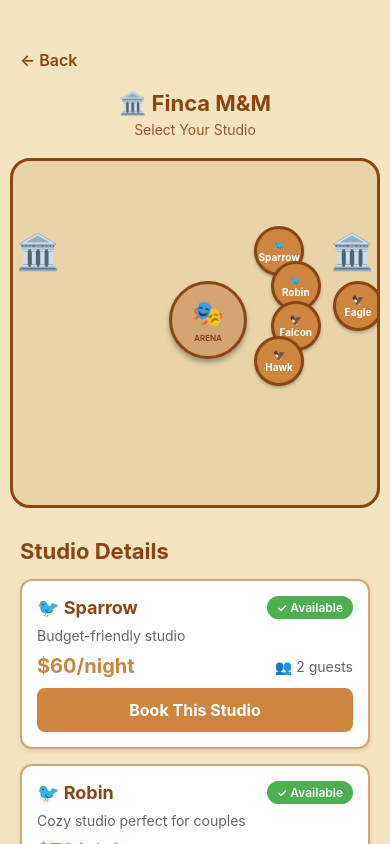
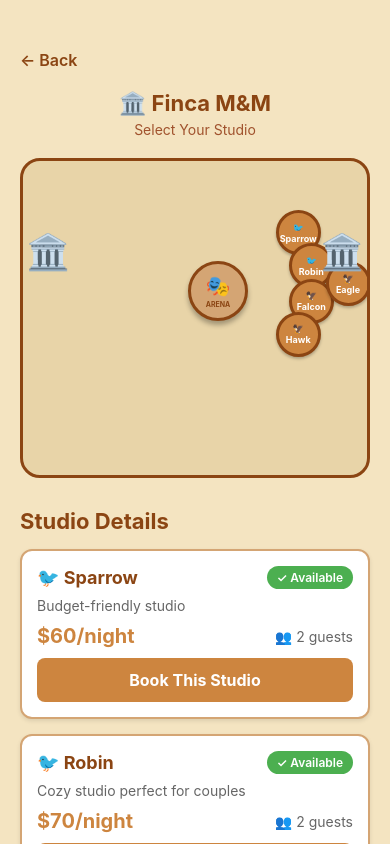
Before and after one commit to WiliScorpion/finca-mm, a React Native app: screen / in a window 390 px wide. Built offline with nearby package versions, Linux system fonts and the light colour scheme.

Commit message:
Complete responsive redesign - all buttons fit in frame

```diff
--- a/src/screens/AmphitheaterBookingScreen.tsx
+++ b/src/screens/AmphitheaterBookingScreen.tsx
@@ -3,10 +3,11 @@ import { StyleSheet, Text, View, TouchableOpacity, ScrollView, Dimensions } from
 import { StudioFlat } from '../types';
 
 const { width, height } = Dimensions.get('window');
-const ARENA_SIZE = Math.min(width * 0.2, 80);
 const IS_SMALL_SCREEN = width < 400;
-const SEAT_SIZE = IS_SMALL_SCREEN ? 50 : 80;
-const CONTAINER_WIDTH = width - 20; // Account for margins
+const CONTAINER_PADDING = 20;
+const USABLE_WIDTH = width - (CONTAINER_PADDING * 2);
+const SEAT_SIZE = IS_SMALL_SCREEN ? 45 : 80;
+const ARENA_SIZE = IS_SMALL_SCREEN ? 60 : 100;
 
 interface Props {
   studios: StudioFlat[];
@@ -22,26 +23,31 @@ export default function AmphitheaterBookingScreen({ studios, onStudioSelect, onB
     // Tier 1: Studios 1-4, Tier 2: Studio 5
     const tier = index < 4 ? 1 : 2;
 
-    // Calculate max radius that fits in container
-    const maxRadius = (CONTAINER_WIDTH / 2) - (SEAT_SIZE / 2) - 10; // 10px padding
+    // Calculate safe radius - ensure seats don't overflow
+    const maxAllowedRadius = (USABLE_WIDTH / 2) - (SEAT_SIZE / 2) - 5;
 
     if (tier === 1) {
-      // 4 studios in first tier
+      // 4 studios in first tier - arrange in tighter arc
       const studiosInTier = 4;
-      const angleSpread = IS_SMALL_SCREEN ? Math.PI * 0.7 : Math.PI * 0.85;
-      const angleOffset = IS_SMALL_SCREEN ? Math.PI * 0.15 : Math.PI * 0.075;
+      // Use 60 degrees arc (π/3) instead of 180 to keep everything compact
+      const angleSpread = IS_SMALL_SCREEN ? Math.PI * 0.6 : Math.PI * 0.8;
+      const angleOffset = IS_SMALL_SCREEN ? Math.PI * 0.2 : Math.PI * 0.1;
       const angleStep = angleSpread / (studiosInTier + 1);
       const angle = angleStep * (index + 1) + angleOffset;
 
-      const radius = Math.min(ARENA_SIZE + (IS_SMALL_SCREEN ? 40 : 60), maxRadius * 0.6);
+      // Use smaller radius on mobile
+      const baseRadius = IS_SMALL_SCREEN ? 35 : 60;
+      const radius = Math.min(ARENA_SIZE + baseRadius, maxAllowedRadius * 0.65);
+
       const x = radius * Math.cos(angle - Math.PI / 2);
       const y = radius * Math.sin(angle - Math.PI / 2);
 
       return { x, y, tier };
     } else {
-      // 1 studio in second tier (centered)
-      const radius = Math.min(ARENA_SIZE + (IS_SMALL_SCREEN ? 80 : 120), maxRadius);
-      const angle = Math.PI / 2; // Center position
+      // 1 studio in second tier (centered at top)
+      const baseRadius = IS_SMALL_SCREEN ? 70 : 110;
+      const radius = Math.min(ARENA_SIZE + baseRadius, maxAllowedRadius * 0.9);
+      const angle = Math.PI / 2;
 
       const x = radius * Math.cos(angle - Math.PI / 2);
       const y = radius * Math.sin(angle - Math.PI / 2);
@@ -82,8 +88,8 @@ export default function AmphitheaterBookingScreen({ studios, onStudioSelect, onB
               style={[
                 styles.studioSeat,
                 {
-                  left: width / 2 + x - (SEAT_SIZE / 2),
-                  top: IS_SMALL_SCREEN ? 120 + y : 200 + y,
+                  left: (USABLE_WIDTH / 2) + CONTAINER_PADDING + x - (SEAT_SIZE / 2),
+                  top: IS_SMALL_SCREEN ? 100 + y : 180 + y,
                 },
                 !studio.available && styles.unavailableSeat,
                 isSelected && styles.selectedSeat,
@@ -194,12 +200,12 @@ const styles = StyleSheet.create({
     paddingHorizontal: 10,
   },
   amphitheaterContainer: {
-    height: IS_SMALL_SCREEN ? 350 : 500,
+    height: IS_SMALL_SCREEN ? 320 : 480,
     position: 'relative',
     marginBottom: 30,
     backgroundColor: '#e8d4a8',
     borderRadius: 20,
-    marginHorizontal: 10,
+    marginHorizontal: CONTAINER_PADDING,
     borderWidth: 3,
     borderColor: '#8b4513',
     overflow: 'hidden',
@@ -212,8 +218,8 @@ const styles = StyleSheet.create({
     backgroundColor: '#d4a574',
     borderWidth: 3,
     borderColor: '#8b4513',
-    left: width / 2 - ARENA_SIZE / 2,
-    top: IS_SMALL_SCREEN ? 120 : 200,
+    left: (USABLE_WIDTH / 2) + CONTAINER_PADDING - (ARENA_SIZE / 2),
+    top: IS_SMALL_SCREEN ? 100 : 180,
     justifyContent: 'center',
     alignItems: 'center',
     shadowColor: '#000',
@@ -222,13 +228,13 @@ const styles = StyleSheet.create({
     shadowRadius: 5,
   },
   arenaText: {
-    fontSize: IS_SMALL_SCREEN ? 25 : 40,
+    fontSize: IS_SMALL_SCREEN ? 20 : 40,
   },
   arenaLabel: {
-    fontSize: IS_SMALL_SCREEN ? 8 : 12,
+    fontSize: IS_SMALL_SCREEN ? 7 : 12,
     fontWeight: 'bold',
     color: '#8b4513',
-    marginTop: 5,
+    marginTop: 2,
   },
   studioSeat: {
     position: 'absolute',
@@ -249,11 +255,11 @@ const styles = StyleSheet.create({
     alignItems: 'center',
   },
   seatName: {
-    fontSize: IS_SMALL_SCREEN ? 10 : 16,
+    fontSize: IS_SMALL_SCREEN ? 9 : 16,
     fontWeight: 'bold',
     color: '#fff',
     textAlign: 'center',
-    paddingHorizontal: 2,
+    paddingHorizontal: 1,
   },
   seatTier: {
     fontSize: 10,
```
